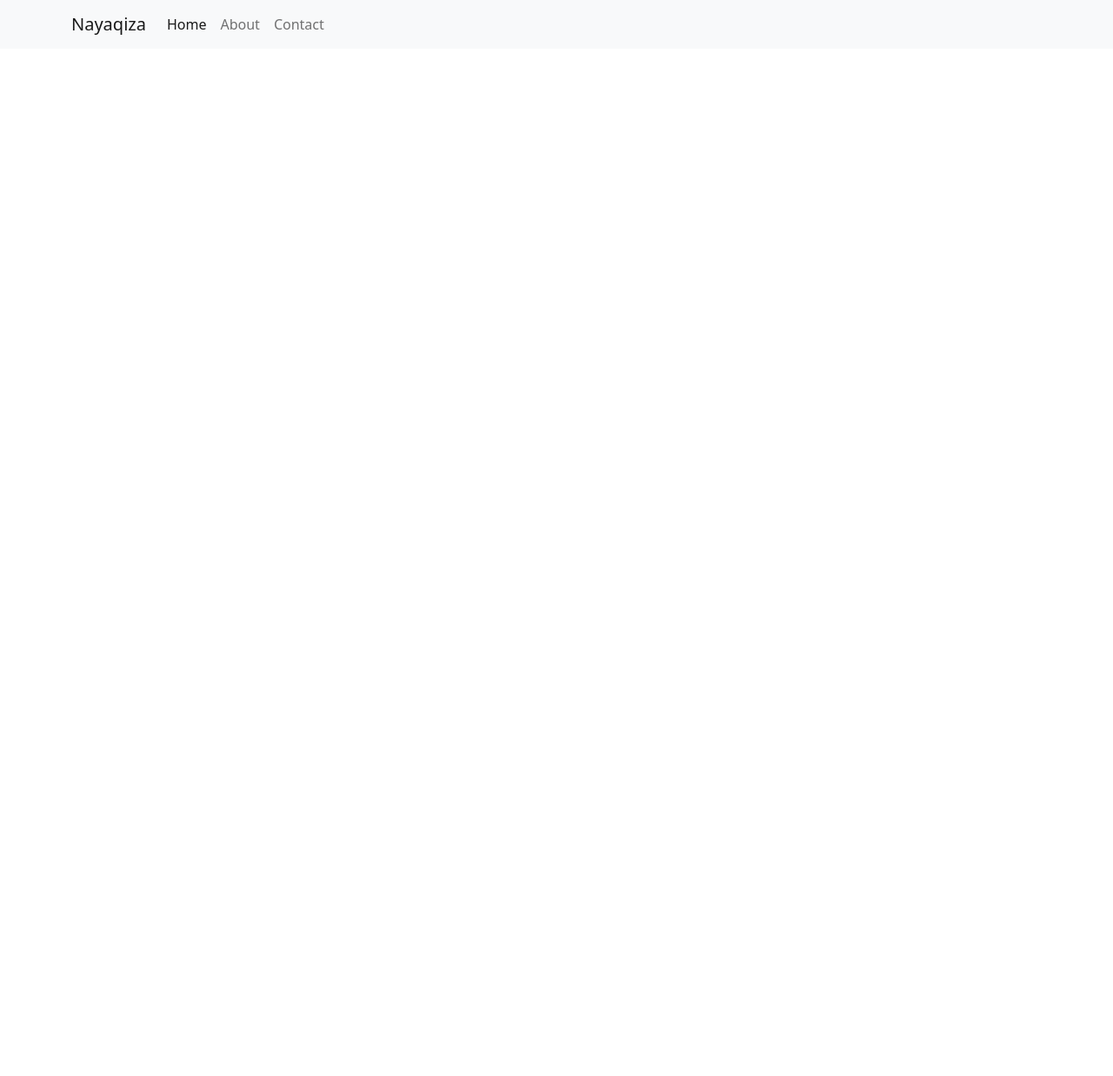
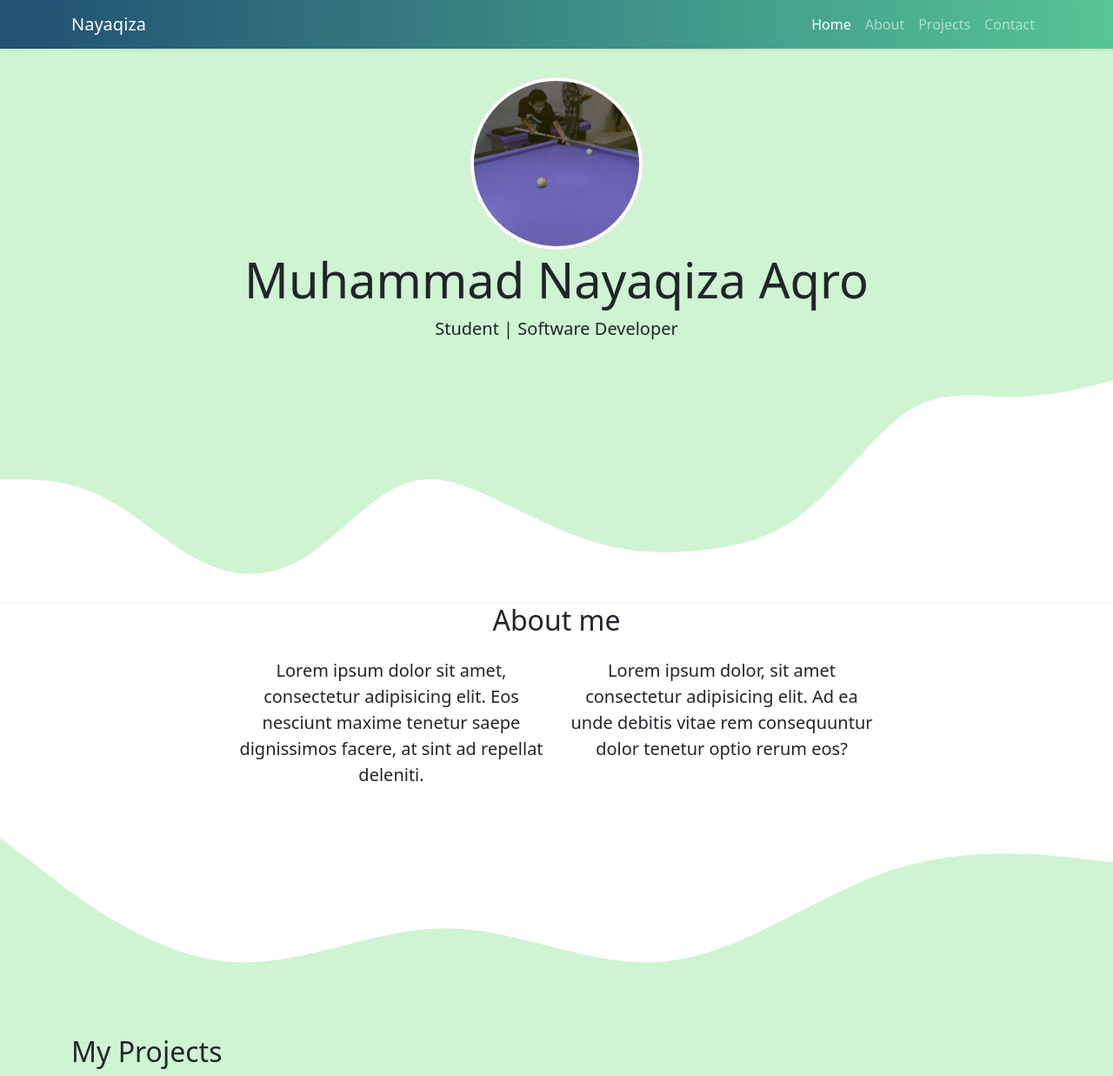
Before and after one commit to nayaqiza07/nayaqiza07.github.io, a plain HTML site: page index.html in a window 1280 px wide. Shown: the whole page at 87% size. Before the commit the page ends 800 px from the top, so only its background shows below. Drawn offline with nearby package versions, Linux system fonts and the light colour scheme.

Commit message:
membuat layout

```diff
--- a/index.html
+++ b/index.html
@@ -1,29 +1,36 @@
-<!doctype html>
+<!DOCTYPE html>
 <html lang="en">
   <head>
     <!-- Required meta tags -->
-    <meta charset="utf-8">
-    <meta name="viewport" content="width=device-width, initial-scale=1">
+    <meta charset="utf-8" />
+    <meta name="viewport" content="width=device-width, initial-scale=1" />
 
     <!-- Bootstrap CSS -->
-    <link href="https://cdn.jsdelivr.net/npm/bootstrap@5.0.2/dist/css/bootstrap.min.css" rel="stylesheet" integrity="sha384-EVSTQN3/azprG1Anm3QDgpJLIm9Nao0Yz1ztcQTwFspd3yD65VohhpuuCOmLASjC" crossorigin="anonymous">
+    <link href="https://cdn.jsdelivr.net/npm/bootstrap@5.0.2/dist/css/bootstrap.min.css" rel="stylesheet" integrity="sha384-EVSTQN3/azprG1Anm3QDgpJLIm9Nao0Yz1ztcQTwFspd3yD65VohhpuuCOmLASjC" crossorigin="anonymous" />
 
-    <title>Portfolio Website</title>
+    <!-- My CSS -->
+    <link rel="stylesheet" href="style.css" />
+
+    <title>Portfolio Website | Nayaqiza</title>
   </head>
   <body>
-    <nav class="navbar navbar-expand-lg navbar-light bg-light">
+    <!-- Navbar -->
+    <nav class="navbar navbar-expand-lg navbar-dark shadow-sm">
       <div class="container">
         <a class="navbar-brand" href="#">Nayaqiza</a>
         <button class="navbar-toggler" type="button" data-bs-toggle="collapse" data-bs-target="#navbarNav" aria-controls="navbarNav" aria-expanded="false" aria-label="Toggle navigation">
           <span class="navbar-toggler-icon"></span>
         </button>
         <div class="collapse navbar-collapse" id="navbarNav">
-          <ul class="navbar-nav">
+          <ul class="navbar-nav ms-auto">
             <li class="nav-item">
               <a class="nav-link active" aria-current="page" href="#">Home</a>
             </li>
             <li class="nav-item">
               <a class="nav-link" href="#">About</a>
+            </li>
+            <li class="nav-item">
+              <a class="nav-link" href="#">Projects</a>
             </li>
             <li class="nav-item">
               <a class="nav-link" href="#">Contact</a>
@@ -32,6 +39,57 @@
         </div>
       </div>
     </nav>
+    <!-- Akhir Navbar -->
+
+    <!-- Jumbotron -->
+    <section class="jumbotron text-center">
+      <img src="img/profil.jpg" alt="profil" width="200" class="rounded-circle img-thumbnail" />
+      <h1 class="display-4">Muhammad Nayaqiza Aqro</h1>
+      <p class="lead">Student | Software Developer</p>
+      <svg xmlns="http://www.w3.org/2000/svg" viewBox="0 0 1440 320">
+        <path
+          fill="#ffffff"
+          fill-opacity="1"
+          d="M0,160L21.8,160C43.6,160,87,160,131,181.3C174.5,203,218,245,262,266.7C305.5,288,349,288,393,261.3C436.4,235,480,181,524,165.3C567.3,149,611,171,655,192C698.2,213,742,235,785,245.3C829.1,256,873,256,916,250.7C960,245,1004,235,1047,197.3C1090.9,160,1135,96,1178,69.3C1221.8,43,1265,53,1309,53.3C1352.7,53,1396,43,1418,37.3L1440,32L1440,320L1418.2,320C1396.4,320,1353,320,1309,320C1265.5,320,1222,320,1178,320C1134.5,320,1091,320,1047,320C1003.6,320,960,320,916,320C872.7,320,829,320,785,320C741.8,320,698,320,655,320C610.9,320,567,320,524,320C480,320,436,320,393,320C349.1,320,305,320,262,320C218.2,320,175,320,131,320C87.3,320,44,320,22,320L0,320Z"
+        ></path>
+      </svg>
+    </section>
+    <!-- Akhir Jumbotron -->
+
+    <!-- About -->
+    <section id="about">
+      <div class="container">
+        <div class="row text-center mb-3">
+          <div class="col">
+            <h2>About me</h2>
+          </div>
+        </div>
+        <div class="row justify-content-center fs-5 text-center">
+          <div class="col-4">Lorem ipsum dolor sit amet, consectetur adipisicing elit. Eos nesciunt maxime tenetur saepe dignissimos facere, at sint ad repellat deleniti.</div>
+          <div class="col-4">Lorem ipsum dolor, sit amet consectetur adipisicing elit. Ad ea unde debitis vitae rem consequuntur dolor tenetur optio rerum eos?</div>
+        </div>
+      </div>
+      <svg xmlns="http://www.w3.org/2000/svg" viewBox="0 0 1440 320">
+        <path
+          fill="#cff4d2"
+          fill-opacity="1"
+          d="M0,64L48,101.3C96,139,192,213,288,224C384,235,480,181,576,181.3C672,181,768,235,864,224C960,213,1056,139,1152,106.7C1248,75,1344,85,1392,90.7L1440,96L1440,320L1392,320C1344,320,1248,320,1152,320C1056,320,960,320,864,320C768,320,672,320,576,320C480,320,384,320,288,320C192,320,96,320,48,320L0,320Z"
+        ></path>
+      </svg>
+    </section>
+    <!-- Akhir About -->
+
+    <!-- Projects -->
+    <section id="projects">
+      <div class="container">
+        <div class="row">
+          <div class="col">
+            <h2>My Projects</h2>
+          </div>
+        </div>
+      </div>
+    </section>
+    <!-- Akhir Projects -->
 
     <!-- Optional JavaScript; choose one of the two! -->
 
--- a/style.css
+++ b/style.css
@@ -0,0 +1,13 @@
+.navbar {
+  background: rgb(32, 80, 114);
+  background: linear-gradient(90deg, rgba(32, 80, 114, 1) 0%, rgba(86, 197, 150, 1) 100%);
+}
+
+.jumbotron {
+  padding-top: 2rem;
+  background-color: #cff4d2;
+}
+
+#projects {
+  background-color: #cff4d2;
+}
```
Also changed, not shown: img/profil.jpg (added).
